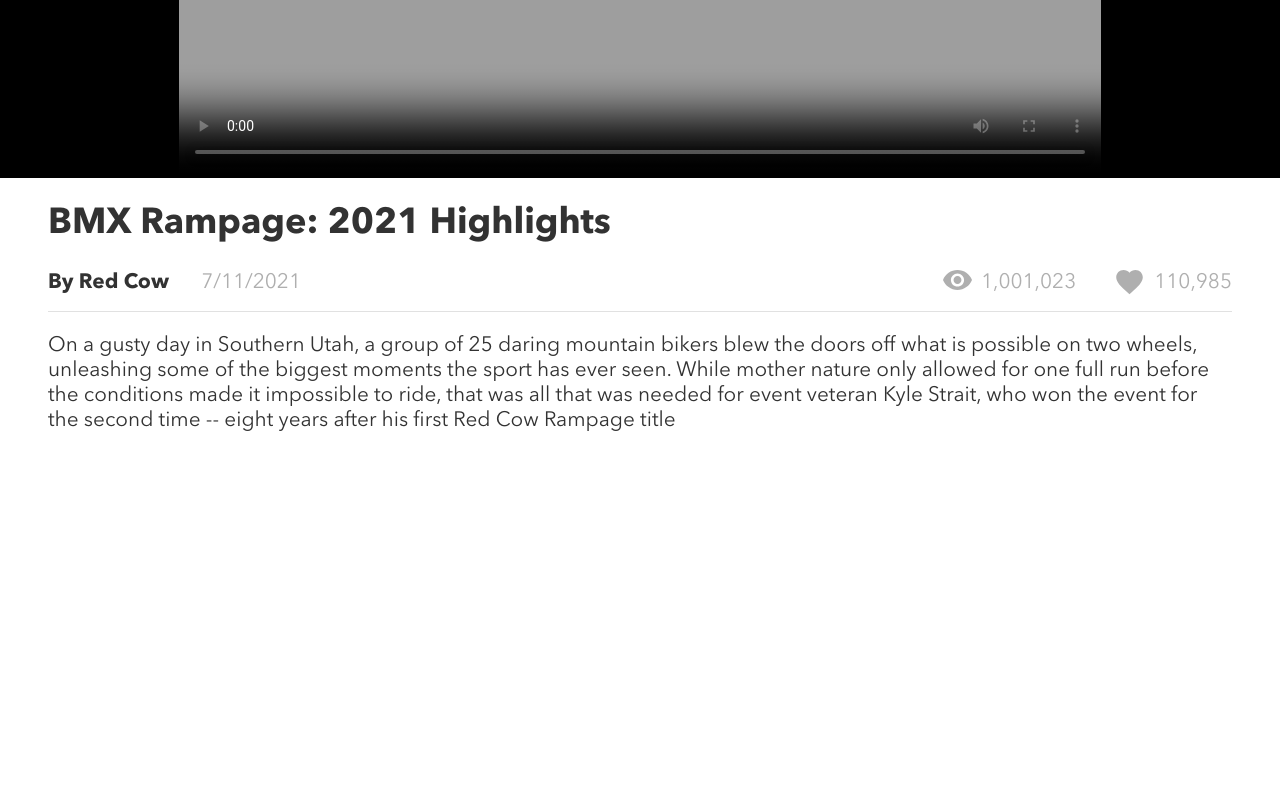
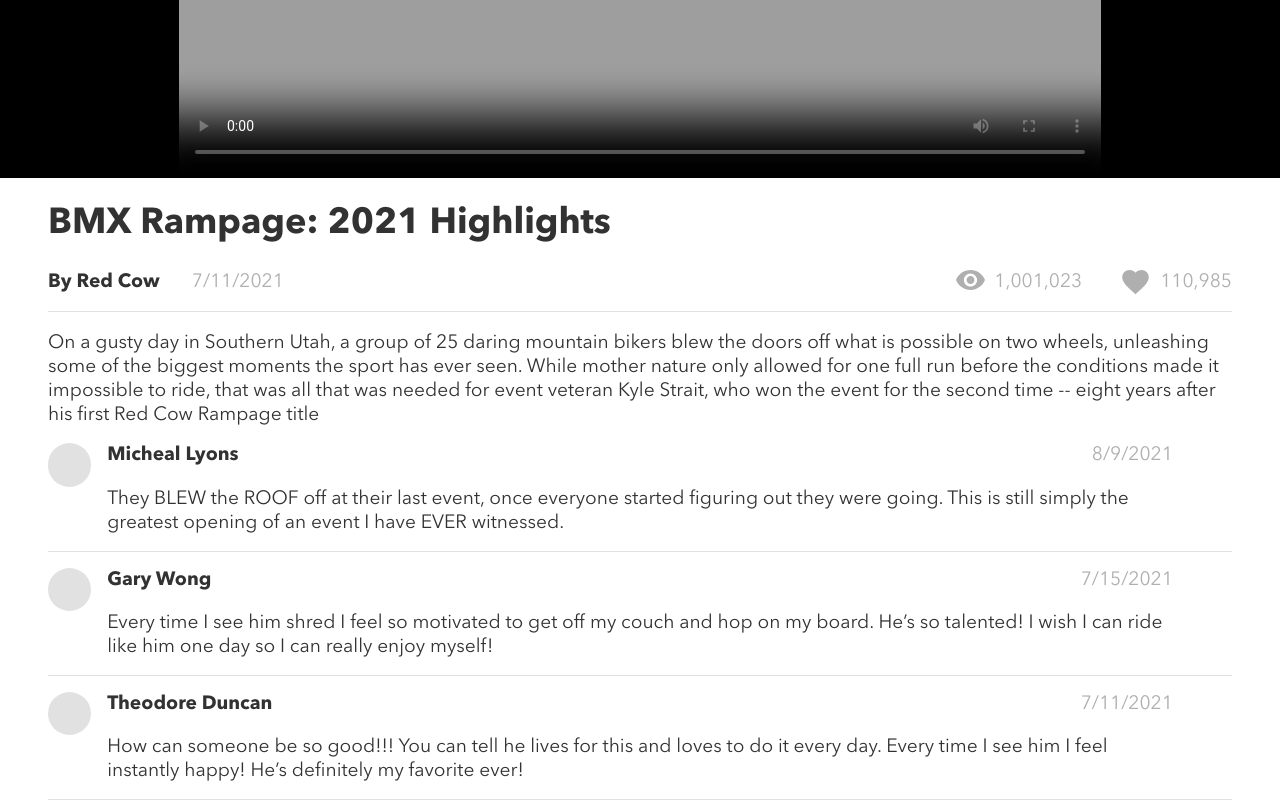
Before and after one commit to luismlndz/BrainFlix, a React (Create React App) app: page / in a window 1280 px wide. Shown: the part 590-1390 px from the top of the page. Before the commit the page ends 1039 px from the top, so only its background shows below. Built offline with nearby package versions, Linux system fonts and the light colour scheme.

Commit message:
added comments

```diff
--- a/src/App.js
+++ b/src/App.js
@@ -1,16 +1,12 @@
 import './App.scss';
 import Header from "./components/Header/Header"
 import Video from './components/Video/Video';
-import Description from './components/Description/Description';
 
 function App() {
   return (
     <div className="App">
       <Header />
       <Video></Video>
-      <main>
-        <Description/>
-      </main>
     </div>
   );
 }
--- /dev/null
+++ b/src/components/Comments/Comments.js
@@ -0,0 +1,25 @@
+import React from "react"
+import "./Comments.scss"
+
+class Comments extends React.Component {
+
+  render() {
+    return (
+      <div className="comments">
+        <div className="comments__container">
+            <div className="comments__avatar"></div>
+            <div className="comments__text">
+                <div className="comments__header">
+                    <p className="comments__name">{this.props.name}</p>
+                    <p className="comments__date">{new Date(this.props.timestamp).toLocaleDateString()}</p>
+                </div>
+                <p className="comments__content">{this.props.comment}</p>
+            </div>
+        </div>
+      </div>
+    );
+  }
+
+}
+
+export default Comments;
--- /dev/null
+++ b/src/components/Comments/Comments.scss
@@ -0,0 +1,58 @@
+@use "../../styles/partials/variables" as *;
+@use "../../styles/partials/mixins" as *;
+
+.comments {
+  margin: 0rem 1rem;
+
+  @include tablet {
+    margin: 0rem 3rem;
+  }
+
+  &__container {
+    display: flex;
+    border-bottom: 1px solid $Mercury;
+    margin-top: 1rem;
+  }
+
+  &__avatar {
+    width: 2.7rem;
+    height: 2.7rem;
+    background-color: $Mercury;
+    background-size: contain;
+    border-radius: 50%;
+  }
+
+  &__text {
+    display: flex;
+    flex-direction: column;
+    width: 90%;
+    margin-left: 1rem;
+  }
+
+  &__header {
+    display: flex;
+    justify-content: space-between;
+  }
+
+  &__name {
+    font-family: "Avenir Next Bold";
+    color: $BrainFlix-Black;
+    font-size: 1.2rem;
+    margin: 0rem;
+  }
+
+  &__date {
+    font-family: "Avenir Next Regular";
+    color: $Silver;
+    font-size: 1.2rem;
+    margin: 0rem;
+  }
+
+  &__content {
+    color: $BrainFlix-Black;
+    font-family: "Avenir Next Regular";
+    font-size: 1.2rem;
+    text-align: start;
+    margin-bottom: 1rem;
+  }
+}
--- a/src/components/Description/Description.js
+++ b/src/components/Description/Description.js
@@ -1,29 +1,31 @@
+import React from "react";
 import "./Description.scss"
-import data from "../../data/video-details.json"
 
-function Description() {
+class Description extends React.Component {
+    render() {
         return (
             <div className="container">
-      <h1 className="title">{data[0].title}</h1>
+              <h1 className="title">{this.props.title}</h1>
               <div className="insights">
                 <div className="video-info">
-            <span className="video-info__channel">{`By ${data[0].channel}`}</span>
-            <span className="video-info__date">{new Date(data[0].timestamp).toLocaleDateString()}</span>
+                    <span className="video-info__channel">{`By ${this.props.channel}`}</span>
+                    <span className="video-info__date">{new Date(this.props.timestamp).toLocaleDateString()}</span>
                 </div>
                 <div className="interactions">
                     <span className="interactions__views">
                         <div className="interactions__icon"></div>
-                {data[0].views}
+                        {this.props.views}
                     </span>
                     <span className="interactions__likes">
                         <div className="interactions__icon--likes"></div>
-                {data[0].likes}
+                        {this.props.likes}
                     </span>
                 </div>
               </div>
-      <p className="description">{data[0].description}</p>
+              <p className="description">{this.props.description}</p>
             </div>
           );
     }
+}
 
 export default Description;
--- a/src/components/Description/Description.scss
+++ b/src/components/Description/Description.scss
@@ -43,7 +43,7 @@
   &__channel {
     font-family: "Avenir Next Bold";
     color: $BrainFlix-Black;
-    font-size: 1.3rem;
+    font-size: 1.2rem;
     margin-bottom: 1rem;
 
     @include tablet {
@@ -54,7 +54,7 @@
   &__date {
     font-family: "Avenir Next Regular";
     color: $Silver;
-    font-size: 1.3rem;
+    font-size: 1.2rem;
     margin-bottom: 1rem;
   }
 }
@@ -64,7 +64,7 @@
   flex-direction: column;
   text-align: start;
   width: 50vw;
-  margin-left: 2rem;
+  margin-left: 3rem;
 
   @include tablet {
     justify-content: end;
@@ -93,7 +93,7 @@
     display: flex;
     font-family: "Avenir Next Regular";
     color: $Silver;
-    font-size: 1.3rem;
+    font-size: 1.2rem;
     margin-bottom: 1rem;
   }
 
@@ -101,7 +101,7 @@
     display: flex;
     font-family: "Avenir Next Regular";
     color: $Silver;
-    font-size: 1.3rem;
+    font-size: 1.2rem;
     margin-bottom: 1rem;
 
     @include tablet {
@@ -113,7 +113,7 @@
 .description {
   font-family: "Avenir Next Regular";
   color: $BrainFlix-Black;
-  font-size: 1.3rem;
+  font-size: 1.2rem;
   text-align: start;
   margin-bottom: 1rem;
 }
--- a/src/components/Video/Video.js
+++ b/src/components/Video/Video.js
@@ -1,12 +1,39 @@
+import React from "react";
 import "./Video.scss"
 import data from "../../data/video-details.json"
+import Description from '../Description/Description';
+import Comments from "../Comments/Comments";
 
-function Video() {
-  return (
-    <div className="video-container">
-      <video className="video" controls poster={data[0].image}></video>
-    </div>
-  );
+class Video extends React.Component {
+
+  render() {
+    return (
+      <>
+      <div className="video-container">
+        <video className="video" controls poster={data[0].image}></video>
+      </div>
+      <main>
+        <Description
+        title={data[0].title}
+        channel={data[0].channel}
+        timestamp={data[0].timestamp}
+        views={data[0].views}
+        likes={data[0].likes}
+        description={data[0].description}
+        />
+        {data[0].comments.map((comment) => (
+          <Comments
+          name={comment.name}
+          comment={comment.comment}
+          likes={comment.likes}
+          timestamp={comment.timestamp}
+          />
+        ))}
+      </main>
+      </>
+    );
+  }
+
 }
 
 export default Video;
```
Lines whose indentation alone changed are shown as unchanged.
